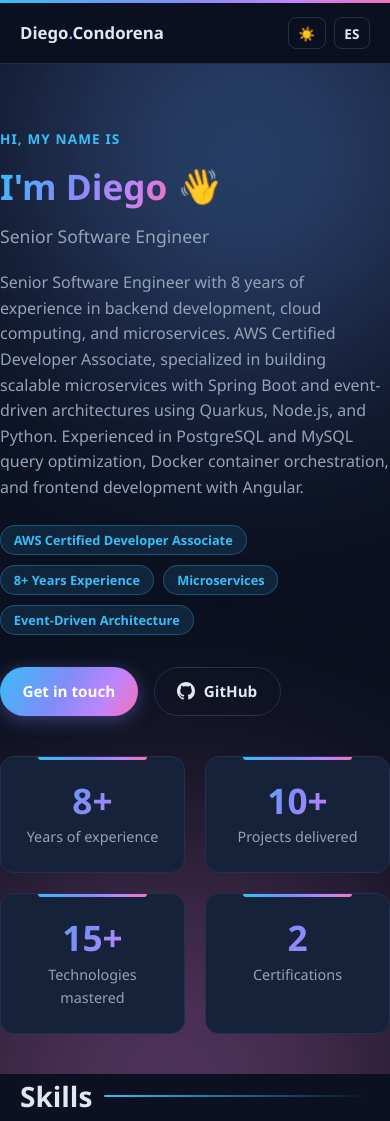
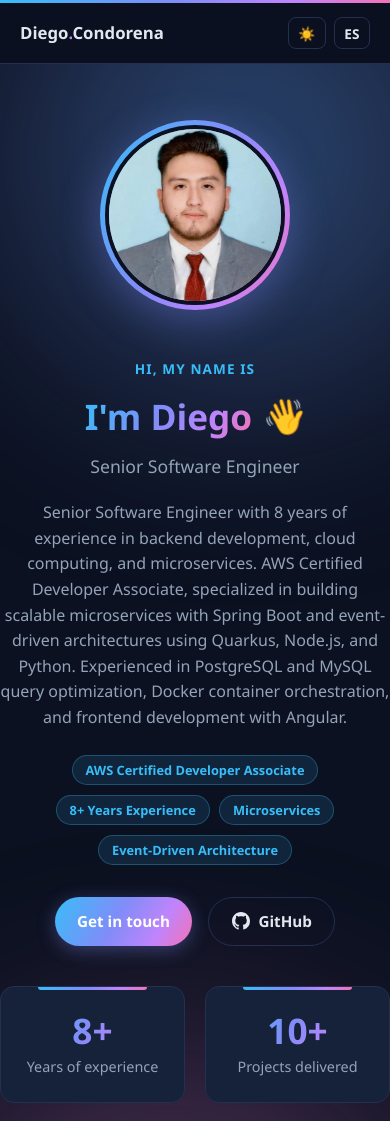
Before and after one commit to dcondorena/portfolio, a plain HTML site: page index.html in a window 390 px wide. Shown: the top 1121 px of the page. Drawn offline with Linux system fonts and the light colour scheme.

Commit message:
Add profile picture and scroll-reveal animations
Hero now shows the profile photo in a floating gradient ring next to
the intro text (stacked on mobile). Sections, cards, timeline entries,
and stats fade up as they scroll into view with staggered delays;
all motion is disabled under prefers-reduced-motion.

Co-Authored-By: Claude Fable 5 <noreply@anthropic.com>

```diff
--- a/index.html
+++ b/index.html
@@ -146,7 +146,34 @@
       from { transform: translate(0, 0) scale(1); }
       to { transform: translate(60px, 40px) scale(1.15); }
     }
-    .hero { padding: 6rem 0 4rem; text-align: left; position: relative; z-index: 1; }
+    .hero { padding: 5rem 0 4rem; text-align: left; position: relative; z-index: 1; }
+    .hero-inner {
+      display: flex;
+      align-items: center;
+      justify-content: space-between;
+      gap: 3rem;
+    }
+    .hero-text { flex: 1; min-width: 0; }
+    .profile-pic {
+      flex-shrink: 0;
+      padding: 5px;
+      border-radius: 50%;
+      background: var(--grad);
+      box-shadow: 0 10px 40px rgba(129, 140, 252, 0.35);
+      animation: float 5s ease-in-out infinite;
+    }
+    .profile-pic img {
+      display: block;
+      width: clamp(180px, 22vw, 250px);
+      height: clamp(180px, 22vw, 250px);
+      border-radius: 50%;
+      object-fit: cover;
+      border: 4px solid var(--bg);
+    }
+    @keyframes float {
+      0%, 100% { transform: translateY(0); }
+      50% { transform: translateY(-12px); }
+    }
     .hero .kicker {
       color: var(--accent);
       font-weight: 600;
@@ -352,10 +379,31 @@
     .footer-social a:hover { color: var(--accent); }
     .footer-social svg { width: 20px; height: 20px; fill: currentColor; }
 
+    /* Scroll reveal */
+    .reveal {
+      opacity: 0;
+      transform: translateY(28px);
+      transition: opacity 0.6s ease, transform 0.6s ease;
+    }
+    .reveal.visible {
+      opacity: 1;
+      transform: none;
+    }
+
+    @media (prefers-reduced-motion: reduce) {
+      *, *::before, *::after { animation: none !important; transition: none !important; }
+      .reveal { opacity: 1; transform: none; }
+    }
+
+    @media (max-width: 768px) {
+      .hero-inner { flex-direction: column-reverse; text-align: center; }
+      .hero { text-align: center; }
+      .hero-cta, .badges { justify-content: center; }
+    }
     @media (max-width: 640px) {
       .nav-links { display: none; }
       section { padding: 3rem 0; }
-      .hero { padding: 4rem 0 2.5rem; }
+      .hero { padding: 3.5rem 0 2.5rem; }
       .footer-inner { justify-content: center; text-align: center; }
     }
   </style>
@@ -380,6 +428,8 @@
 
   <div class="hero-banner" id="top">
   <header class="hero container">
+    <div class="hero-inner">
+    <div class="hero-text">
     <p class="kicker" data-i18n="hero.kicker">Hi, my name is</p>
     <h1><span class="grad-text" data-i18n="hero.title">I'm Diego</span> <span class="wave">👋</span></h1>
     <p class="subtitle" data-i18n="hero.subtitle">Senior Software Engineer</p>
@@ -402,6 +452,11 @@
         <svg viewBox="0 0 16 16"><path d="M8 0C3.58 0 0 3.58 0 8c0 3.54 2.29 6.53 5.47 7.59.4.07.55-.17.55-.38 0-.19-.01-.82-.01-1.49-2.01.37-2.53-.49-2.69-.94-.09-.23-.48-.94-.82-1.13-.28-.15-.68-.52-.01-.53.63-.01 1.08.58 1.23.82.72 1.21 1.87.87 2.33.66.07-.52.28-.87.51-1.07-1.78-.2-3.64-.89-3.64-3.95 0-.87.31-1.59.82-2.15-.08-.2-.36-1.02.08-2.12 0 0 .67-.21 2.2.82.64-.18 1.32-.27 2-.27.68 0 1.36.09 2 .27 1.53-1.04 2.2-.82 2.2-.82.44 1.1.16 1.92.08 2.12.51.56.82 1.27.82 2.15 0 3.07-1.87 3.75-3.65 3.95.29.25.54.73.54 1.48 0 1.07-.01 1.93-.01 2.2 0 .21.15.46.55.38A8.01 8.01 0 0 0 16 8c0-4.42-3.58-8-8-8z"/></svg>
         GitHub
       </a>
+    </div>
+    </div>
+    <div class="profile-pic">
+      <img src="assets/profile.png" alt="Diego Condorena" width="250" height="250" />
+    </div>
     </div>
 
     <div class="stats">
@@ -666,6 +721,26 @@
 
     setLang(localStorage.getItem("lang") || "en");
     setTheme(localStorage.getItem("theme") || "dark");
+
+    // Scroll-reveal: fade elements up as they enter the viewport,
+    // staggered by position among their siblings.
+    const observer = new IntersectionObserver(entries => {
+      entries.forEach(entry => {
+        if (entry.isIntersecting) {
+          entry.target.classList.add("visible");
+          observer.unobserve(entry.target);
+        }
+      });
+    }, { threshold: 0.15, rootMargin: "0px 0px -40px 0px" });
+
+    document.querySelectorAll(
+      "section h2, .card, .job, .stat, .contact p, .contact-buttons"
+    ).forEach(el => {
+      el.classList.add("reveal");
+      const idx = Array.prototype.indexOf.call(el.parentElement.children, el);
+      el.style.transitionDelay = Math.min(idx * 90, 450) + "ms";
+      observer.observe(el);
+    });
   </script>
 
 </body>
```
Also changed, not shown: assets/profile.png (added).
